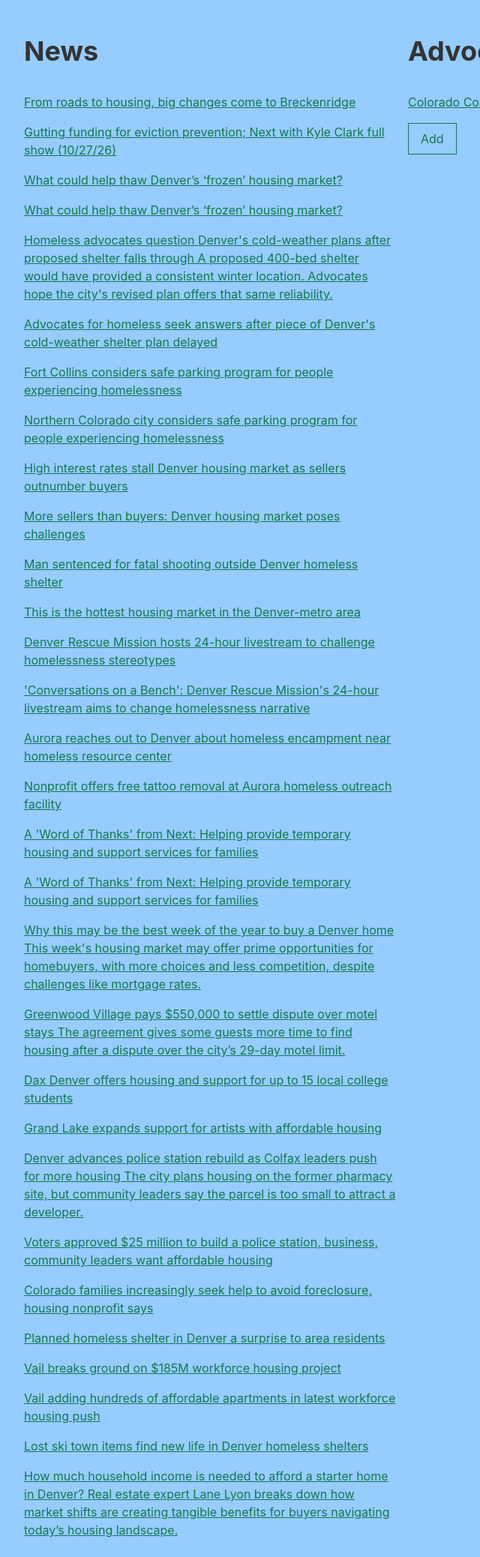
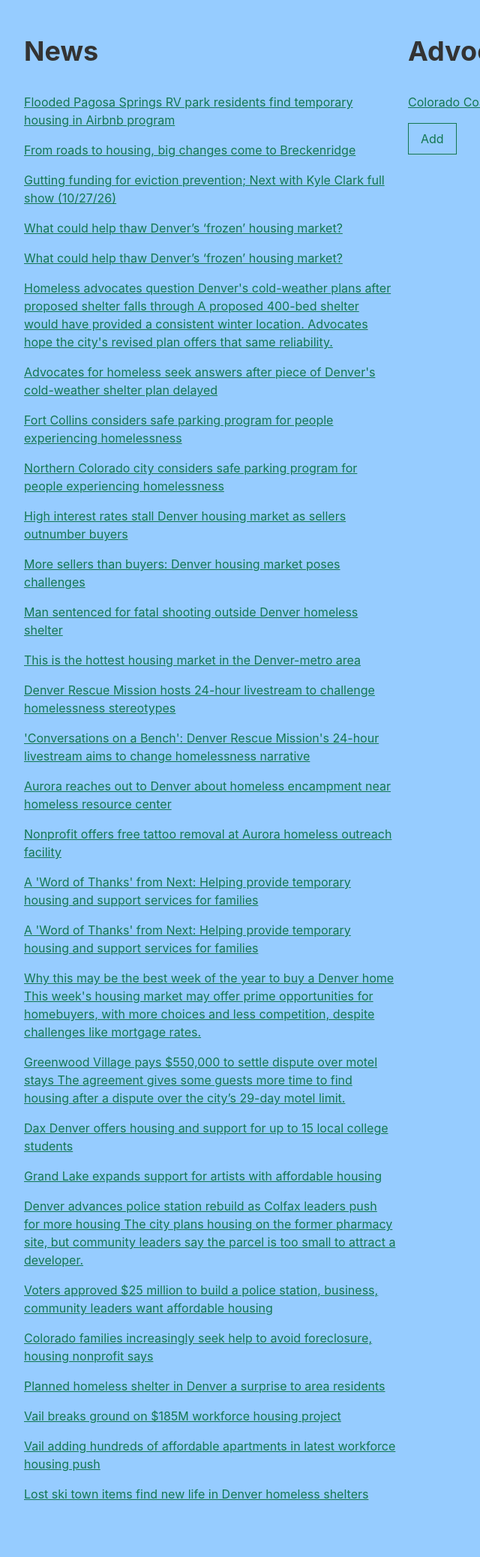
Before and after one commit to sreynen/denver-housing-justice, a plain HTML site: page docs/index.html in a window 1280 px wide. Shown: the part 334-2410 px from the top of the page at 75% size, without its empty margins (104-744 px from the left). After the commit the page ends 2362 px from the top, so only its background shows below. Drawn offline with nearby package versions, Linux system fonts and the light colour scheme.

Commit message:
Latest update: Fri Nov  6 15:08:04 UTC 2026

```diff
--- a/docs/index.html
+++ b/docs/index.html
@@ -12,7 +12,8 @@
       </div>
       <div class="fl w-50 pa2">
         <h2 class="f2">News</h2>
-        <ul class="list pl0"><li class="mb3"><a class="link dark-green underline dim" href="https://www.9news.com/video/life/style/colorado-guide/from-roads-to-housing-big-changes-come-to-breckenridge/73-dc6c82c9-f6eb-4647-b17b-4b31d2e6c5fd">From roads to housing, big changes come to Breckenridge</a></li>
+        <ul class="list pl0"><li class="mb3"><a class="link dark-green underline dim" href="https://www.9news.com/article/news/local/colorado-news/pagosa-springs-rv-park-residents-temporary-housing-airbnb-program/73-f941b141-c267-4567-bfa3-fade5a5e272c">Flooded Pagosa Springs RV park residents find temporary housing in Airbnb program</a></li>
+<li class="mb3"><a class="link dark-green underline dim" href="https://www.9news.com/video/life/style/colorado-guide/from-roads-to-housing-big-changes-come-to-breckenridge/73-dc6c82c9-f6eb-4647-b17b-4b31d2e6c5fd">From roads to housing, big changes come to Breckenridge</a></li>
 <li class="mb3"><a class="link dark-green underline dim" href="https://www.9news.com/video/news/local/next/next-with-kyle-clark/gutting-funding-for-eviction-prevention-next-with-kyle-clark-full-show-102726/73-b7b682ec-7a1f-4949-a4ad-df7cd5b9c7b9">Gutting funding for eviction prevention; Next with Kyle Clark full show (10/27/26)</a></li>
 <li class="mb3"><a class="link dark-green underline dim" href="https://www.9news.com/article/money/markets/real-estate/thaw-denver-frozen-housing-market/73-44720239-905b-4a8d-96c3-edc5ca48fbad">What could help thaw Denver’s ‘frozen’ housing market?</a></li>
 <li class="mb3"><a class="link dark-green underline dim" href="https://www.9news.com/video/money/markets/real-estate/what-could-help-thaw-denvers-frozen-housing-market/73-a1d1718e-6d1a-419c-aa1b-9e80c6814e5b">What could help thaw Denver’s ‘frozen’ housing market?</a></li>
@@ -41,7 +42,6 @@
 <li class="mb3"><a class="link dark-green underline dim" href="https://www.9news.com/article/money/business/vail-affordable-apartments-workforce-housing/73-ef2f4859-6f1e-49cb-9f1c-165388bb1a94">Vail breaks ground on $185M workforce housing project</a></li>
 <li class="mb3"><a class="link dark-green underline dim" href="https://www.9news.com/video/money/markets/real-estate/vail-adding-hundreds-of-affordable-apartments-in-latest-workforce-housing-push/73-b1a94d00-8f8f-4cc5-bc7b-9f19466b8653">Vail adding hundreds of affordable apartments in latest workforce housing push</a></li>
 <li class="mb3"><a class="link dark-green underline dim" href="https://www.9news.com/video/features/lost-ski-town-items-find-new-life-in-denver-homeless-shelters/73-6f3f4831-d7a7-41ad-8aca-c61214a20a01">Lost ski town items find new life in Denver homeless shelters</a></li>
-<li class="mb3"><a class="link dark-green underline dim" href="https://www.9news.com/article/money/markets/real-estate/starter-homes-real-estate/73-d7f5fe4a-d766-4506-b2bb-3fbdd46ef517">How much household income is needed to afford a starter home in Denver? Real estate expert Lane Lyon breaks down how market shifts are creating tangible benefits for buyers navigating today’s housing landscape.</a></li>
 </ul>
 
       </div>
```
Also changed, not shown: docs/feed.json (+1 -1 lines).
